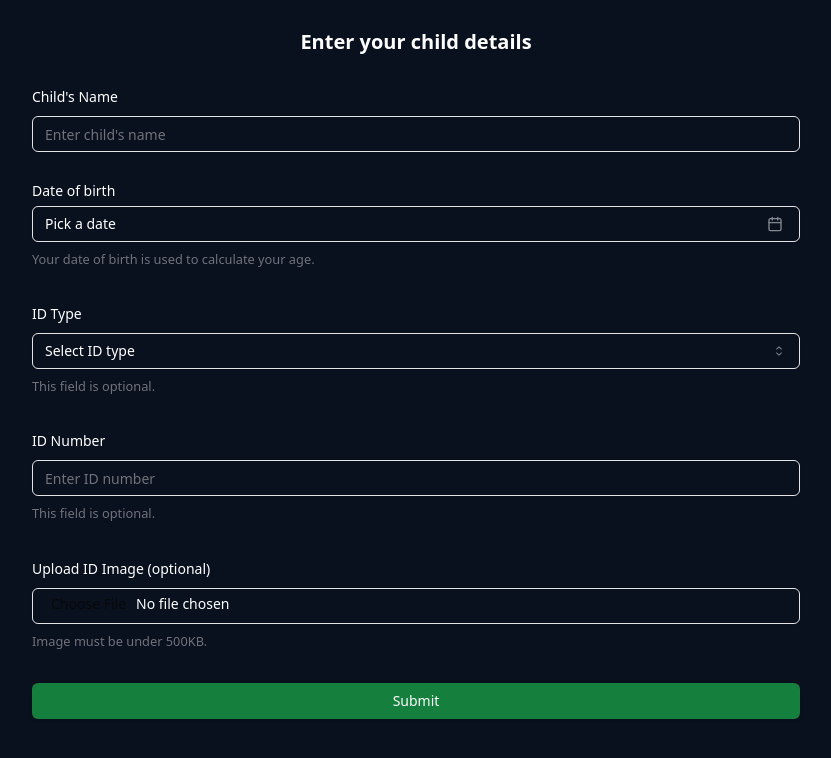
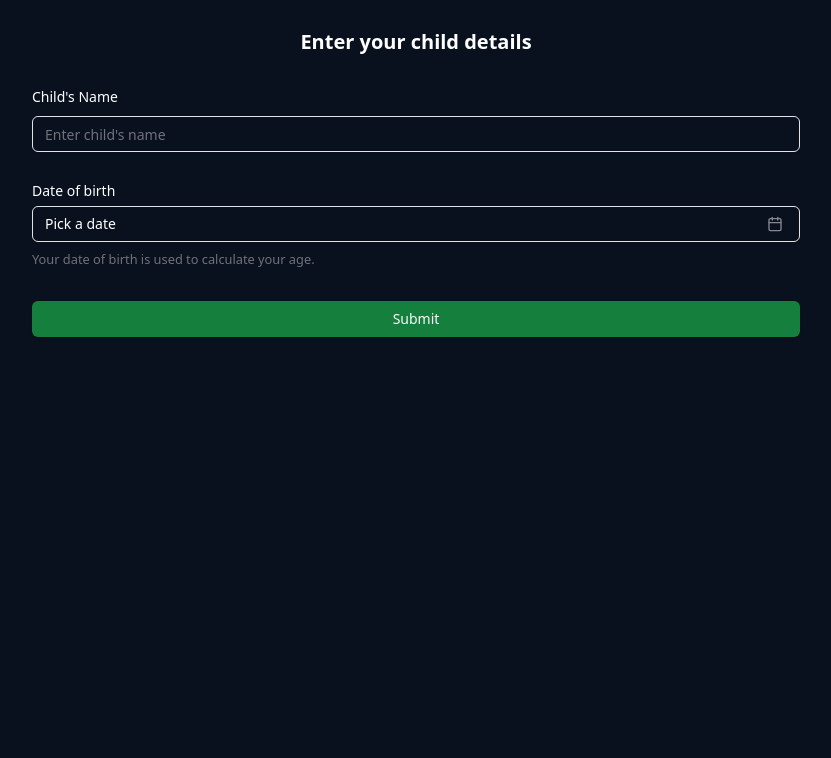
Before and after one commit to Shreya904/Vacci-Time, a Next.js app: page /addchild in a window 1280 px wide. Shown: the top 758 px of the page, without its empty margins (224-1055 px from the left). Built offline with nearby package versions, Linux system fonts and the light colour scheme.

Commit message:
form changes

```diff
--- a/src/components/ChildForm.tsx
+++ b/src/components/ChildForm.tsx
@@ -24,7 +24,6 @@ import {
     PopoverContent,
     PopoverTrigger,
 } from "@/components/ui/popover"
-import { Select, SelectContent, SelectItem, SelectTrigger, SelectValue } from "@/components/ui/select"
 import { toast } from "@/hooks/use-toast"
 
 // Schema with added fields
@@ -123,67 +122,6 @@ const ChildForm = () => {
                         )}
                     />
 
-                    {/* ID Type Select */}
-                    <FormField
-                        control={form.control}
-                        name="idType"
-                        render={({ field }) => (
-                            <FormItem>
-                                <FormLabel>ID Type</FormLabel>
-                                <Select onValueChange={field.onChange} defaultValue={field.value}>
-                                    <FormControl>
-                                        <SelectTrigger>
-                                            <SelectValue placeholder="Select ID type" />
-                                        </SelectTrigger>
-                                    </FormControl>
-                                    <SelectContent>
-                                        <SelectItem value="adhaar">Adhaar Card</SelectItem>
-                                        <SelectItem value="birthCertificate">Birth Certificate</SelectItem>
-                                    </SelectContent>
-                                </Select>
-                                <FormDescription>This field is optional.</FormDescription>
-                                <FormMessage />
-                            </FormItem>
-                        )}
-                    />
-
-                    {/* ID Number field */}
-                    <FormField
-                        control={form.control}
-                        name="idNumber"
-                        render={({ field }) => (
-                            <FormItem>
-                                <FormLabel>ID Number</FormLabel>
-                                <FormControl>
-                                    <Input placeholder="Enter ID number" {...field} />
-                                </FormControl>
-                                <FormDescription>This field is optional.</FormDescription>
-                                <FormMessage />
-                            </FormItem>
-                        )}
-                    />
-
-                    {/* Image Upload */}
-                    <FormField
-                        control={form.control}
-                        name="image"
-                        render={({ field }) => (
-                            <FormItem>
-                                <FormLabel>Upload ID Image (optional)</FormLabel>
-                                <FormControl>
-                                    <Input
-                                        type="file"
-                                        accept="image/*"
-                                        onChange={(e) => field.onChange(e.target.files?.[0])}
-                                        className="hover:bg-white text-white"
-                                    />
-                                </FormControl>
-                                <FormDescription>Image must be under 500KB.</FormDescription>
-                                <FormMessage />
-                            </FormItem>
-                        )}
-                    />
-
                     <Button type="submit" className="bg-green-700 w-full">Submit</Button>
                 </form>
             </Form>
--- a/src/service/index.ts
+++ /dev/null
@@ -1 +0,0 @@
-export { default as AuthService} from './auth.service';
```
Also changed, not shown: src/conf/config.ts (deleted, +0 -9 lines), src/config/appwrite.config.ts (deleted, +0 -9 lines), src/service/auth.service.ts (deleted, +0 -22 lines), src/app/(authentication)/login/page.tsx (renamed from src/app/(authentication)/page.tsx), src/app/(with Nav)/page.tsx (renamed from src/app/(with Nav)/dashboard/page.tsx).
